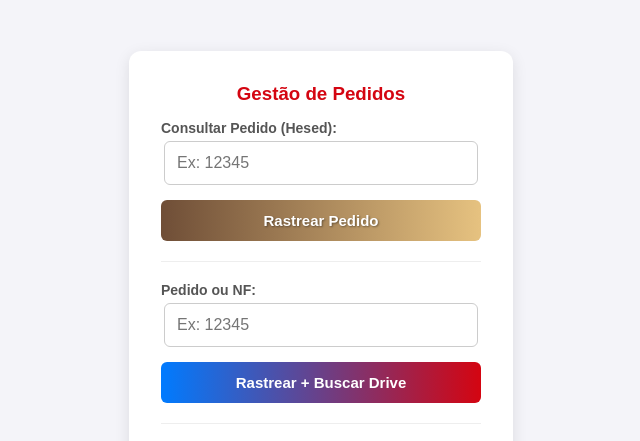
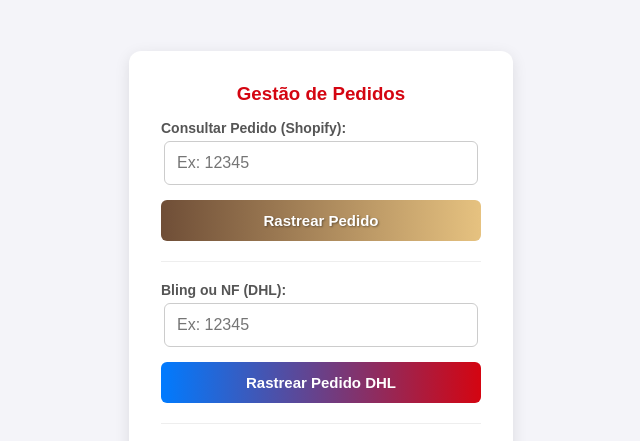
Before and after one commit to wesleymoreira82/DHL, a plain HTML site: page index.html in a window 1280 px wide. Shown: the top 441 px of the page, 319-959 px from the left. Drawn offline with Linux system fonts and the light colour scheme.

Commit message:
Update index.html
atualizacao de nomes

```diff
--- a/index.html
+++ b/index.html
@@ -54,7 +54,7 @@
     <div class="card">
         <h3>Gestão de Pedidos</h3>
 
-        <label>Consultar Pedido (Hesed):</label>
+        <label>Consultar Pedido (Shopify):</label>
         <input type="text" id="pedidoHesed" placeholder="Ex: 12345" onkeypress="handleKeyPress(event, 'hesed')">
 
         <div class="btn-group">
@@ -63,11 +63,11 @@
 
         <hr>
 
-        <label>Pedido ou NF:</label>
+        <label>Bling ou NF (DHL):</label>
         <input type="text" id="info" placeholder="Ex: 12345" onkeypress="handleKeyPress(event, 'pedido')">
 
         <div class="btn-group">
-            <button class="btn-master" onclick="pesquisarTudo()">Rastrear + Buscar Drive</button>
+            <button class="btn-master" onclick="pesquisarTudo()">Rastrear Pedido DHL</button>
         </div>
 
         <hr>
```
